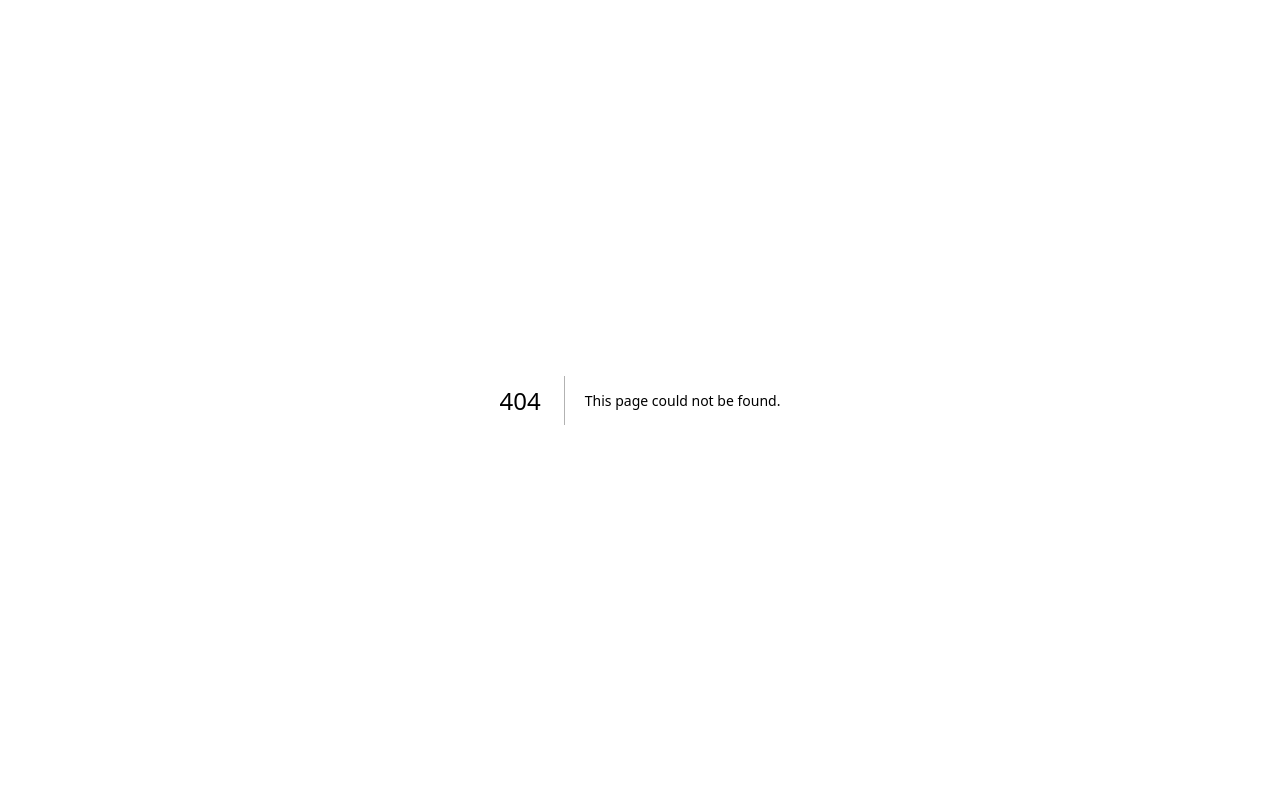
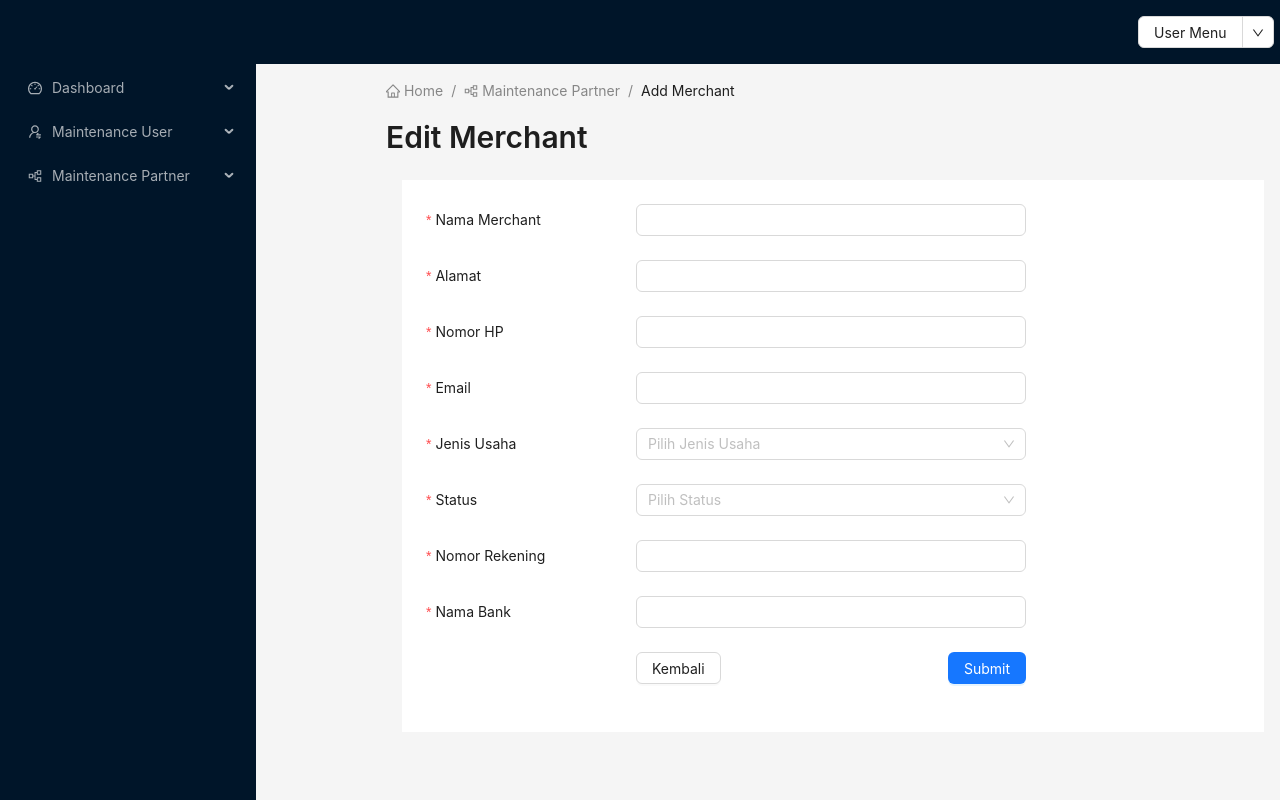
Before and after one commit to rezamf17/next-web-admin, a Next.js app: page /merchant/edit in a window 1280 px wide. Before the commit this address had no page. Built offline with nearby package versions, Linux system fonts and the light colour scheme.

Commit message:
ui edit merchant

```diff
--- /dev/null
+++ b/src/components/manage-partner/EditMerchant.jsx
@@ -0,0 +1,146 @@
+import { Button, Form, Input, Row, Col, Select } from "antd";
+import { useRouter } from "next/router";
+
+const { Option } = Select;
+
+const EditMerchant = ({ data }) => {
+	const router = useRouter();
+	console.log(data);
+
+	const handleBack = () => {
+		router.push("/merchant");
+	};
+	return (
+		<Form
+			name="wrap"
+			labelCol={{
+				flex: "210px",
+			}}
+			labelAlign="left"
+			labelWrap
+			wrapperCol={{
+				flex: 4,
+			}}
+			colon={false}
+			style={{
+				maxWidth: 600,
+			}}
+		>
+			<Form.Item
+				label="Nama Merchant"
+				name="merchant_name"
+				rules={[
+					{
+						required: true,
+					},
+				]}
+			>
+				<Input type="text" />
+			</Form.Item>
+
+			<Form.Item
+				label="Alamat"
+				name="address"
+				rules={[
+					{
+						required: true,
+					},
+				]}
+			>
+				<Input />
+			</Form.Item>
+
+			<Form.Item
+				label="Nomor HP"
+				name="phone_number"
+				rules={[
+					{
+						required: true,
+					},
+				]}
+			>
+				<Input />
+			</Form.Item>
+
+			<Form.Item
+				label="Email"
+				name="email"
+				rules={[
+					{
+						required: true,
+					},
+				]}
+			>
+				<Input />
+			</Form.Item>
+
+			<Form.Item
+				label="Jenis Usaha"
+				name="business_type"
+				rules={[
+					{
+						required: true,
+					},
+				]}
+			>
+				<Select placeholder="Pilih Jenis Usaha" allowClear>
+					<Option value="male">Admin</Option>
+					<Option value="female">Operator</Option>
+				</Select>
+			</Form.Item>
+
+			<Form.Item
+				label="Status"
+				name="status"
+				rules={[
+					{
+						required: true,
+					},
+				]}
+			>
+				<Select placeholder="Pilih Status" allowClear>
+					<Option value="male">Active</Option>
+					<Option value="female">InActive</Option>
+				</Select>
+			</Form.Item>
+
+			<Form.Item
+				label="Nomor Rekening"
+				name="account_number"
+				rules={[
+					{
+						required: true,
+					},
+				]}
+			>
+				<Input />
+			</Form.Item>
+
+			<Form.Item
+				label="Nama Bank"
+				name="bank_name"
+				rules={[
+					{
+						required: true,
+					},
+				]}
+			>
+				<Input />
+			</Form.Item>
+
+			<Form.Item label=" ">
+				<Row justify="space-between">
+					<Col>
+						<Button onClick={handleBack}>Kembali</Button>
+					</Col>
+					<Col>
+						<Button type="primary" htmlType="submit">
+							Submit
+						</Button>
+					</Col>
+				</Row>
+			</Form.Item>
+		</Form>
+	);
+};
+export default EditMerchant;
--- /dev/null
+++ b/src/pages/merchant/edit/index.jsx
@@ -0,0 +1,40 @@
+import { useState } from "react";
+import { Layout, Typography } from "antd";
+import HeaderComponent from "@/components/HeaderComponent";
+import SiderComponent from "@/components/SiderComponent";
+import EditMerchant from "@/components/manage-partner/EditMerchant";
+import BreadcrumbComponent from "../../../components/BreadcrumbComponent";
+import { PartitionOutlined } from "@ant-design/icons";
+import { useSelector } from "react-redux";
+
+const { Content } = Layout;
+
+const App = () => {
+	const [collapsed, setCollapsed] = useState(false);
+	 const session = useSelector((state) => state.data.data);
+	return (
+		<Layout style={{ minHeight: "100vh" }}>
+			<HeaderComponent />
+			<Layout>
+				<SiderComponent collapsed={collapsed} />
+				<Layout style={{ marginLeft: collapsed ? 80 : 130 }}>
+					<BreadcrumbComponent
+						icon={<PartitionOutlined />}
+						menu="Maintenance Partner"
+						submenu="Add Merchant"
+					/>
+					<Typography.Title level={2} style={{ margin: 0 }}>
+						Edit Merchant
+					</Typography.Title>
+					<Content className="layout-content">
+						<div className="content-wrapper">
+							<EditMerchant data={session} />
+						</div>
+					</Content>
+				</Layout>
+			</Layout>
+		</Layout>
+	);
+};
+
+export default App;
--- a/src/redux/actions.js
+++ b/src/redux/actions.js
@@ -1,7 +1,13 @@
 // actions/userActions.js
 export const UPDATE_USER = 'UPDATE_USER';
+export const SAVE_DATA = 'SAVE_DATA';
 
 export const updateUser = (user) => ({
   type: UPDATE_USER,
   payload: user,
 });
+
+export const saveData = (data) => ({
+  type: 'SAVE_DATA',
+  payload: data,
+})
--- a/src/redux/reducers.js
+++ b/src/redux/reducers.js
@@ -1,7 +1,12 @@
 import { UPDATE_USER } from './actions.js';
+import { SAVE_DATA } from './actions.js';
 
 const initialState = {
   user: null,
+};
+
+const dataState = {
+  data: null,
 };
 
 const userReducer = (state = initialState, action) => {
@@ -16,4 +21,16 @@ const userReducer = (state = initialState, action) => {
   }
 };
 
-export default userReducer;
+const dataReducer = (state = initialState, action) => {
+  switch (action.type) {
+    case SAVE_DATA:
+      return {
+        ...state,
+        data: action.payload,
+      };
+    default:
+      return state;
+  }
+};
+
+export { userReducer, dataReducer };
--- a/src/redux/store.js
+++ b/src/redux/store.js
@@ -1,10 +1,11 @@
 // store.js
 import { configureStore } from '@reduxjs/toolkit';
-import userReducer from './reducers.js';
+import { userReducer, dataReducer } from './reducers.js';
 
 const store = configureStore({
   reducer: {
     user: userReducer,
+    data: dataReducer,
   },
 });
 
```
Also changed, not shown: src/pages/merchant/index.jsx (+59 -34 lines).
